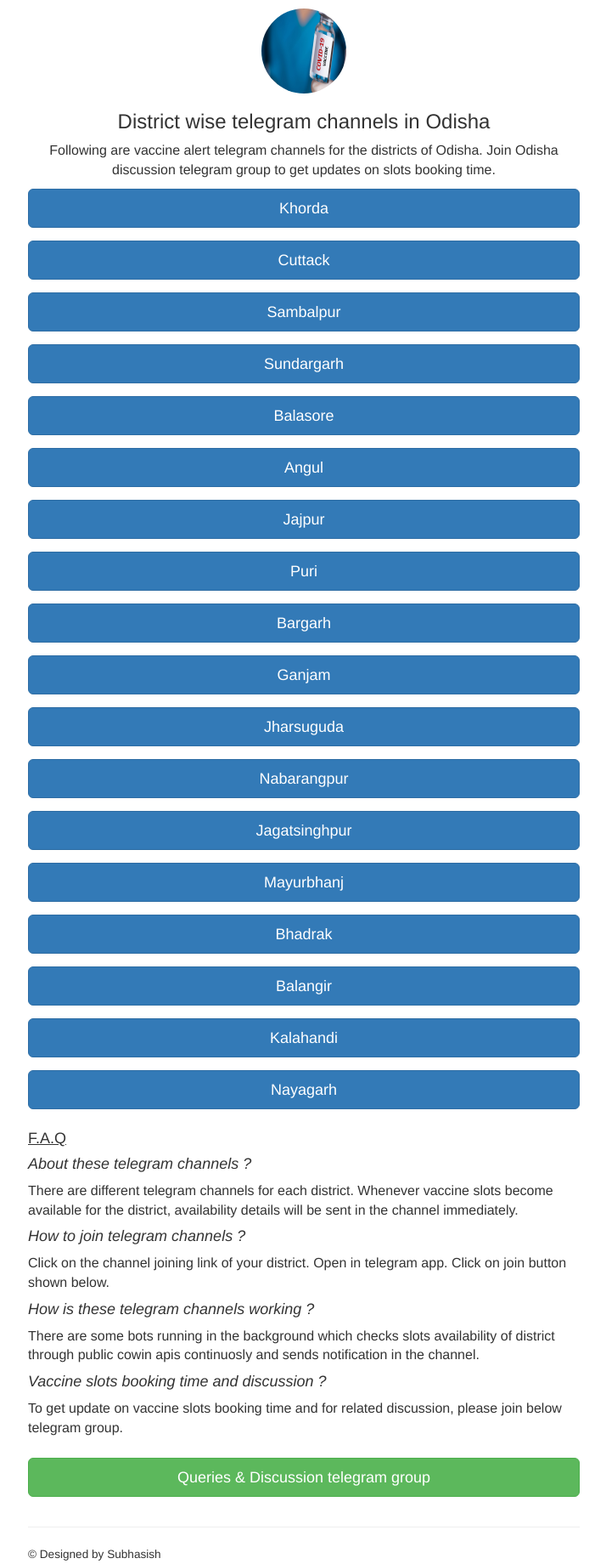
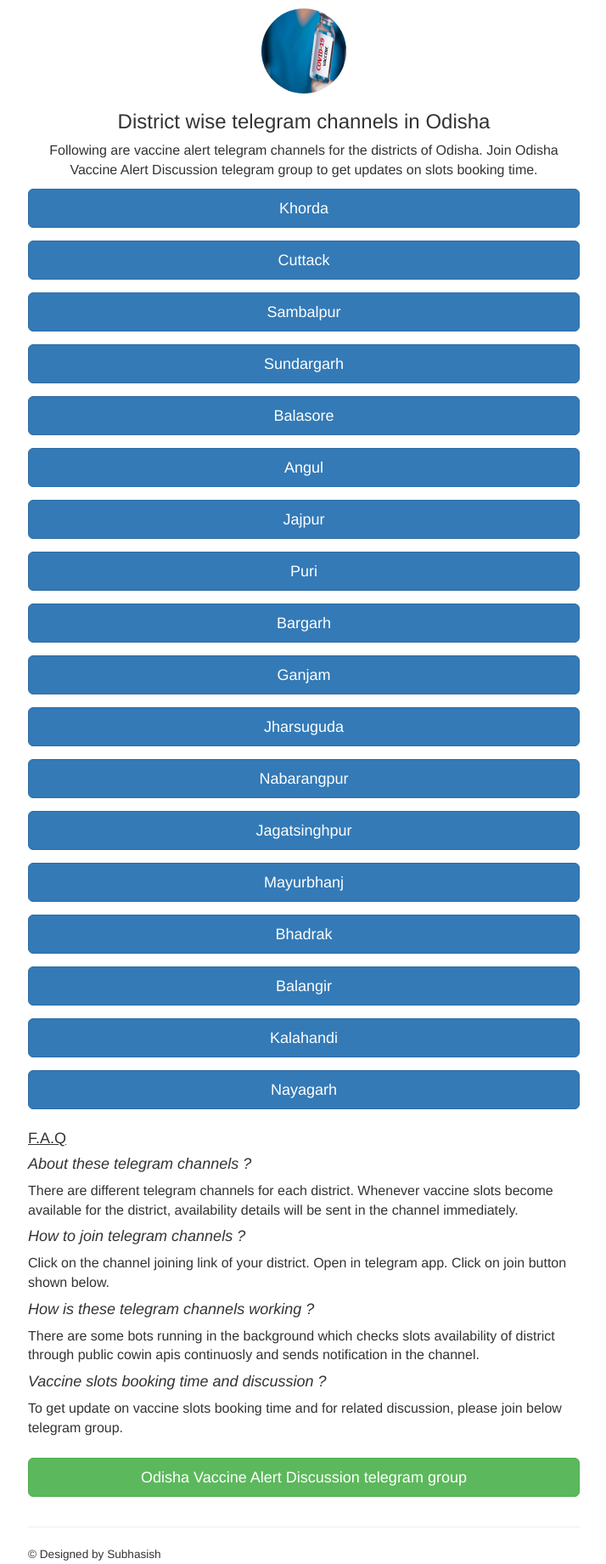
Before and after one commit to dassubhasish96/odisha-vaccine-alerts, a React (Create React App) app: page / in a window 1280 px wide. Shown: the whole page at 85% size, without its empty margins (297-1011 px from the left). Built offline with nearby package versions, Linux system fonts and the light colour scheme.

Commit message:
text change

```diff
--- a/src/components/Body/howtouse.component.js
+++ b/src/components/Body/howtouse.component.js
@@ -18,7 +18,7 @@ function HowToUse(props) {
             To get update on vaccine slots booking time and for related discussion, please join below telegram group.<br/><br/>
             <Form>
                   <FormGroup action>
-                  <Button href = "https://telegram.me/odisha_vaccine_alerts" color="success" size="lg" block>Queries & Discussion telegram group</Button>
+                  <Button href = "https://telegram.me/odisha_vaccine_alerts" color="success" size="lg" block>Odisha Vaccine Alert Discussion telegram group</Button>
                    </FormGroup>
            </Form>
         </Fragment>
--- a/src/components/shared/Header/header.component.js
+++ b/src/components/shared/Header/header.component.js
@@ -10,7 +10,7 @@ function Header(props) {
         <Fragment>
              <img class = "image" src= {banner} alt="vaccine banner" ></img>
            <h3>District wise telegram channels in Odisha</h3>
-           <p>Following are vaccine alert telegram channels for the districts of Odisha. Join Odisha discussion telegram group to get
+           <p>Following are vaccine alert telegram channels for the districts of Odisha. Join Odisha Vaccine Alert Discussion telegram group to get
                updates on slots booking time.
            </p>
         </Fragment>
```
